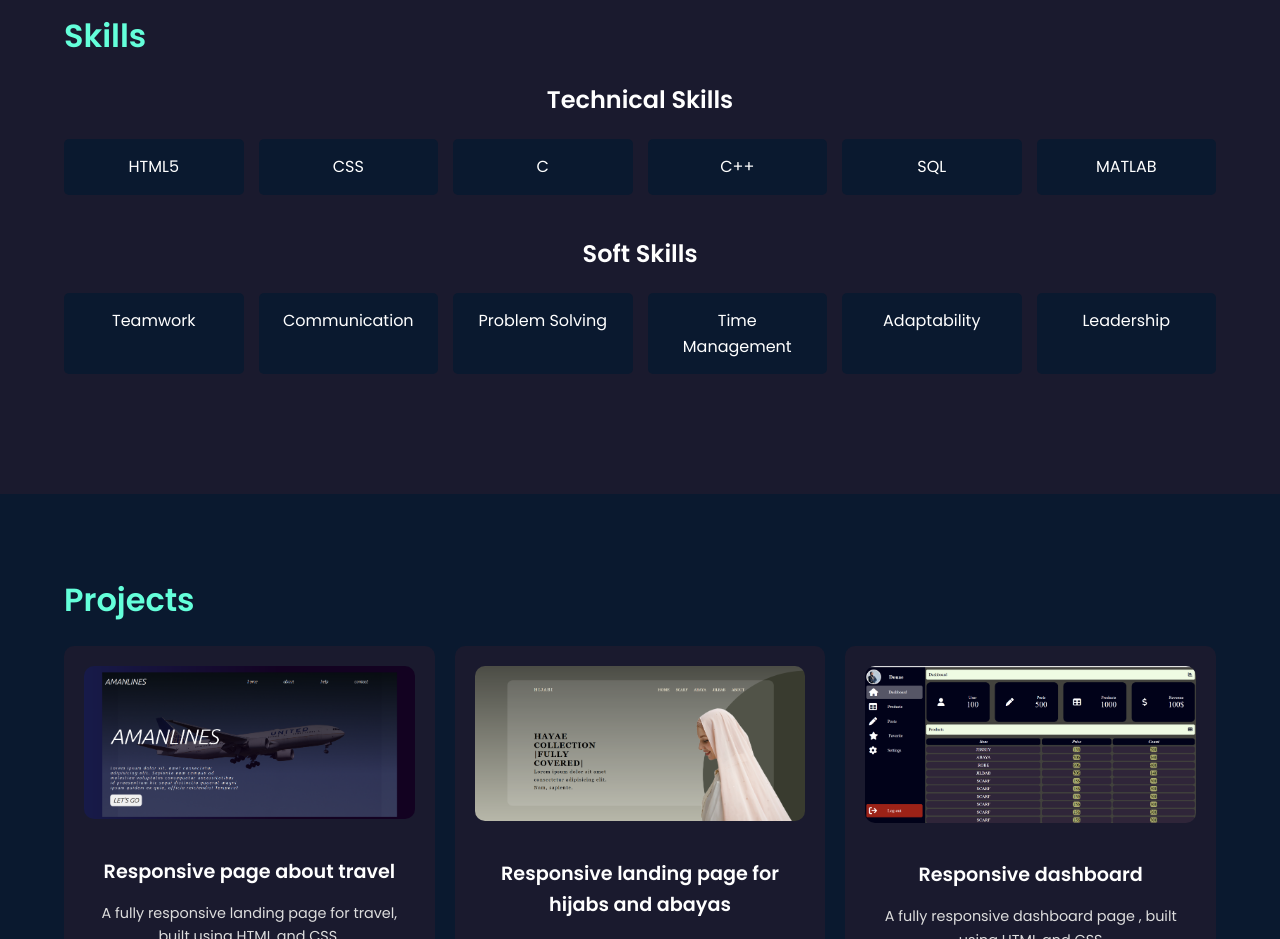
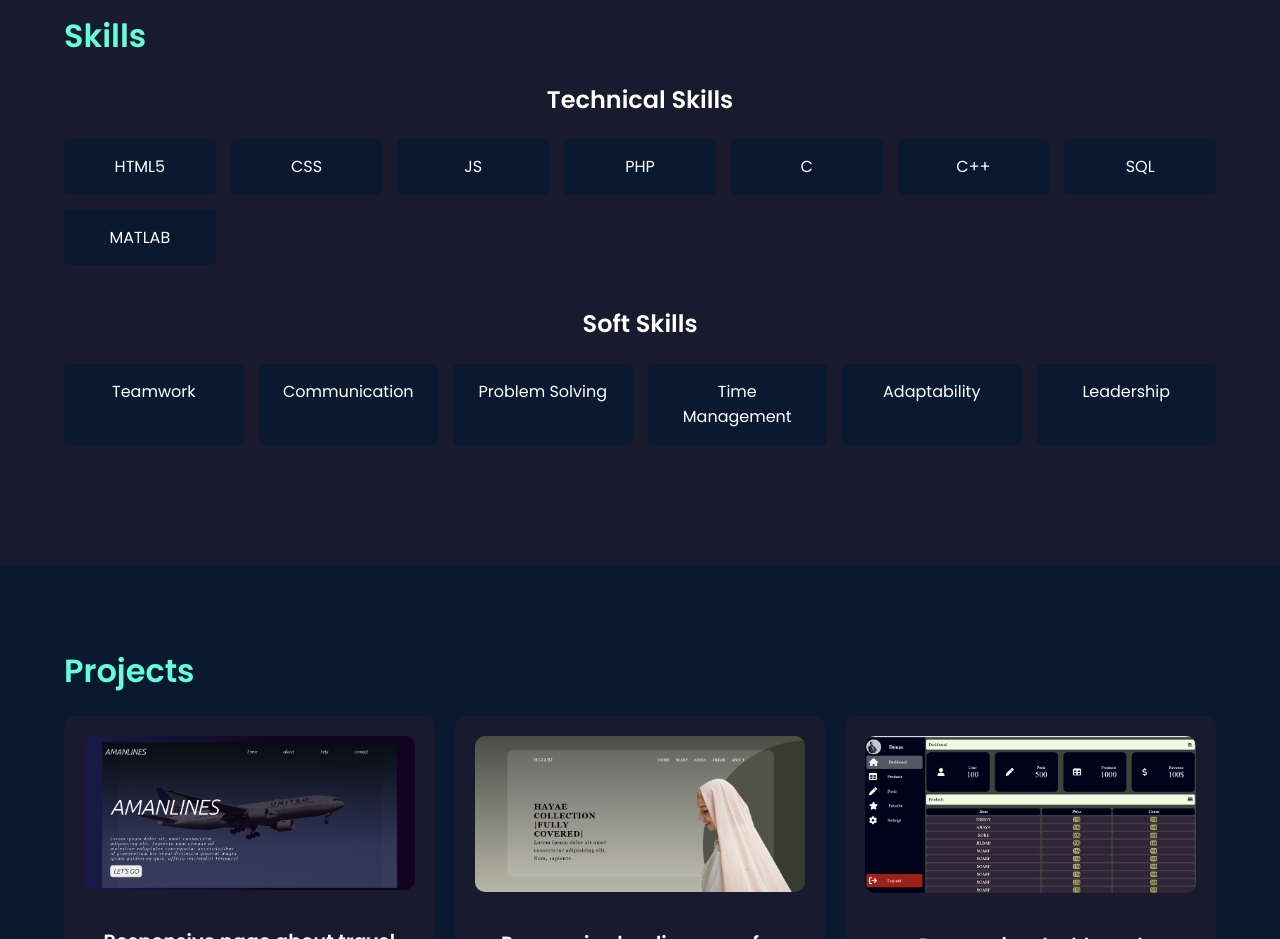
Before and after one commit to douae-abdouni/My-Portfolio, a plain HTML site: page index.html in a window 1280 px wide. Shown: the part 1000-1939 px from the top of the page. Drawn offline with nearby package versions, Linux system fonts and the light colour scheme; files whose address does not match are found by name.

Commit message:
Update index.html

```diff
--- a/index.html
+++ b/index.html
@@ -52,6 +52,8 @@
             <div class="skills-grid">
                 <div class="skill">HTML5</div>
                 <div class="skill">CSS</div>
+                <div class="skill">JS</div>
+                <div class="skill">PHP</div>
                 <div class="skill">C</div>
                 <div class="skill">C++</div>
                 <div class="skill">SQL</div>
```
